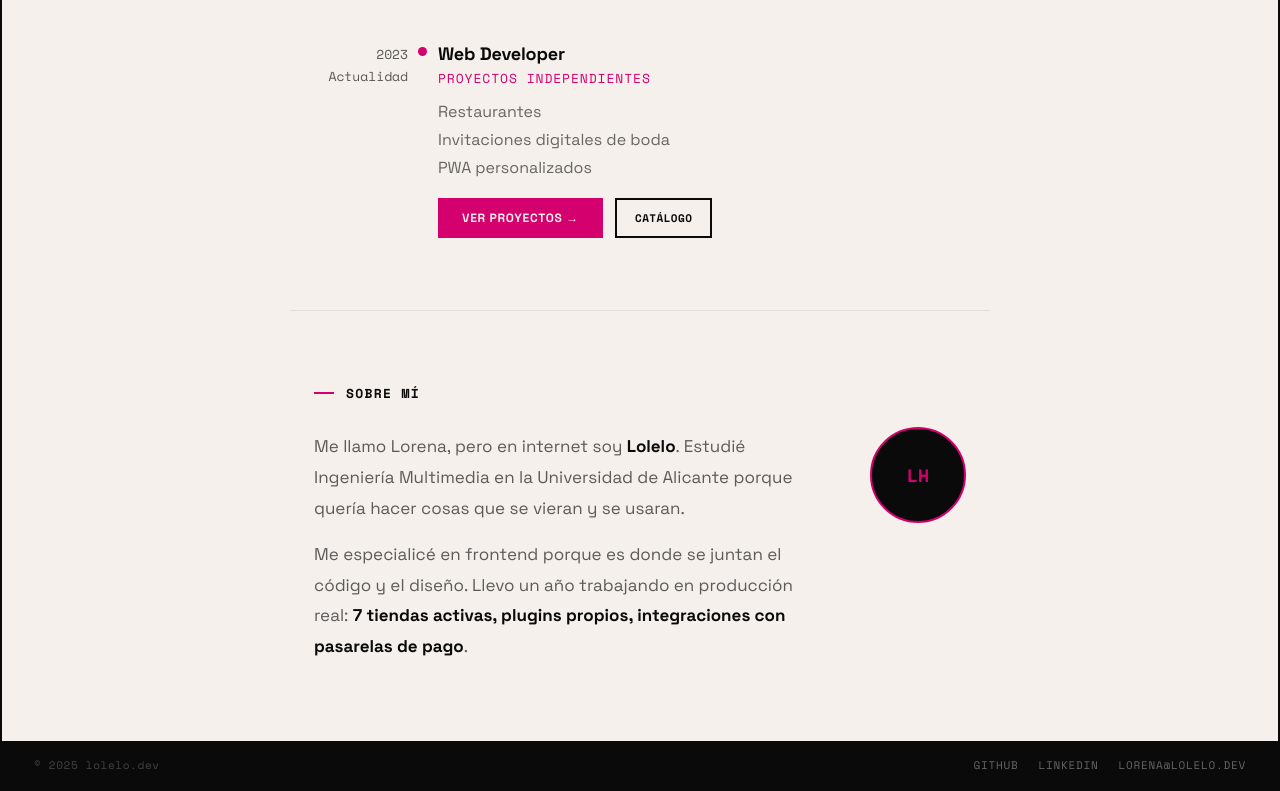
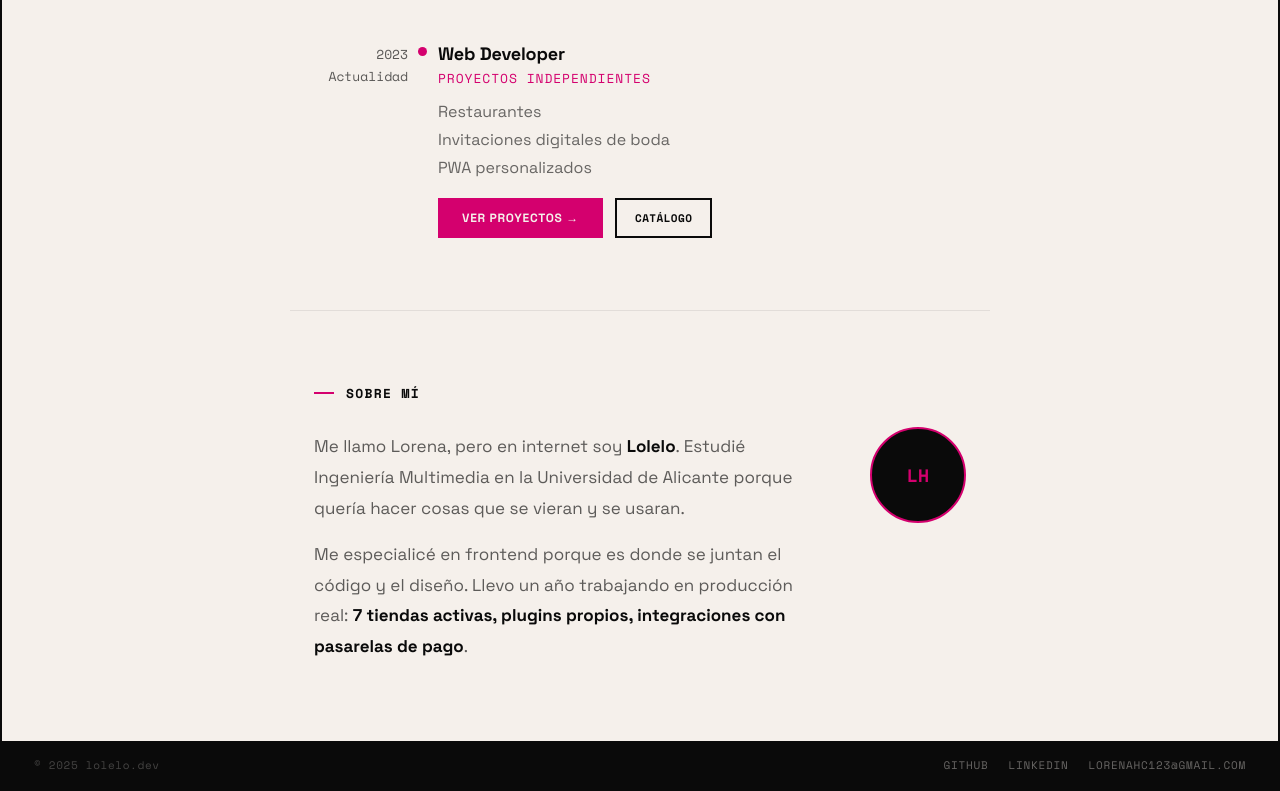
Before and after one commit to lorenahc-05/lolelo, a React (Vite) app: page / in a window 1280 px wide. Shown: the part 951-1742 px from the top of the page. Built offline with nearby package versions, Linux system fonts and the light colour scheme.

Commit message:
fix: actualiza email de contacto en el footer

```diff
--- a/src/components/Footer/Footer.tsx
+++ b/src/components/Footer/Footer.tsx
@@ -3,7 +3,7 @@ import styles from './Footer.module.css'
 const links = [
   { label: 'GitHub',   href: 'https://github.com/lolelo' },
   { label: 'LinkedIn', href: 'https://linkedin.com/in/lolelo' },
-  { label: 'lorena@lolelo.dev', href: 'mailto:lorena@lolelo.dev' },
+  { label: 'lorenahc123@gmail.com', href: 'mailto:lorenahc123@gmail.com' },
 ]
 
 export default function Footer() {
```
